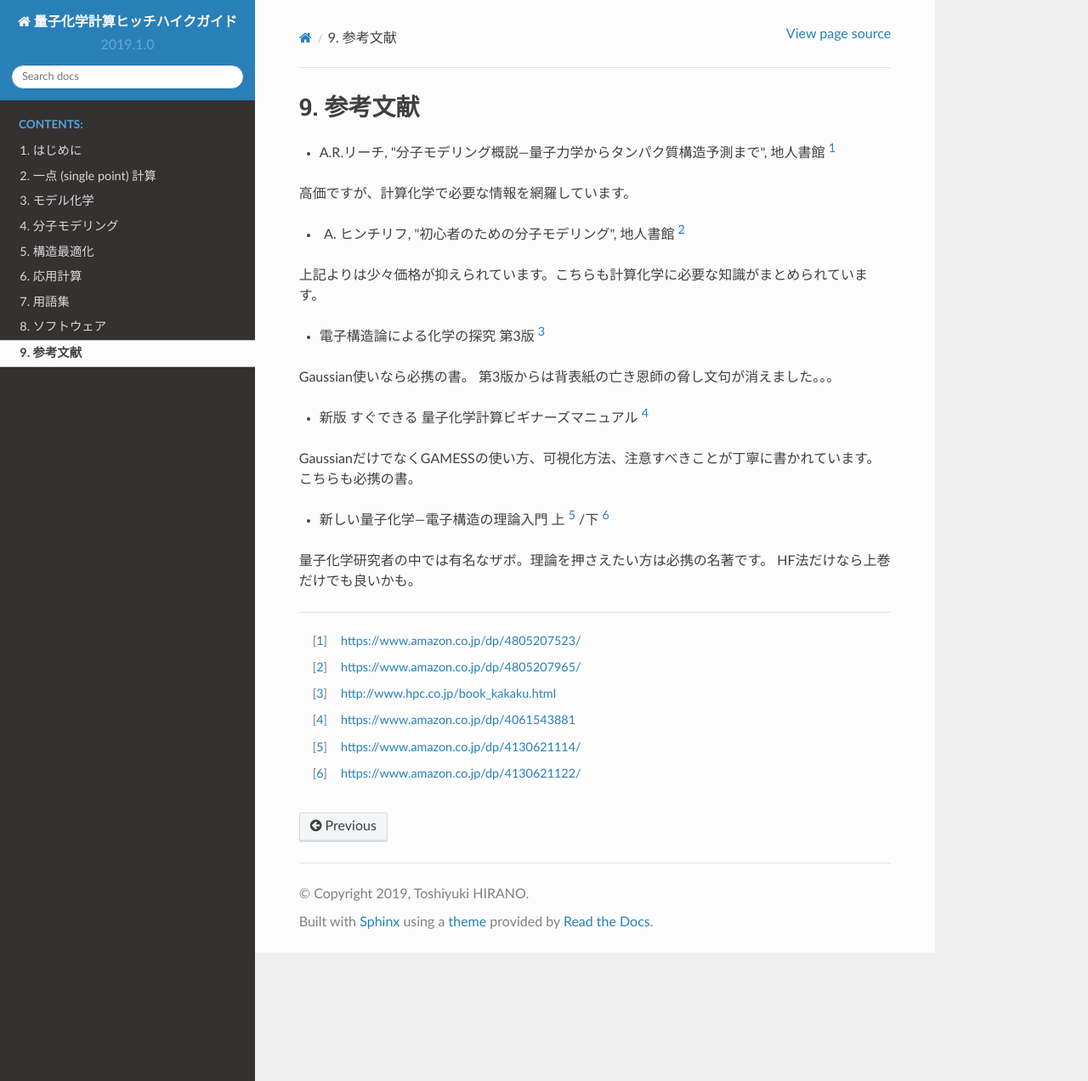
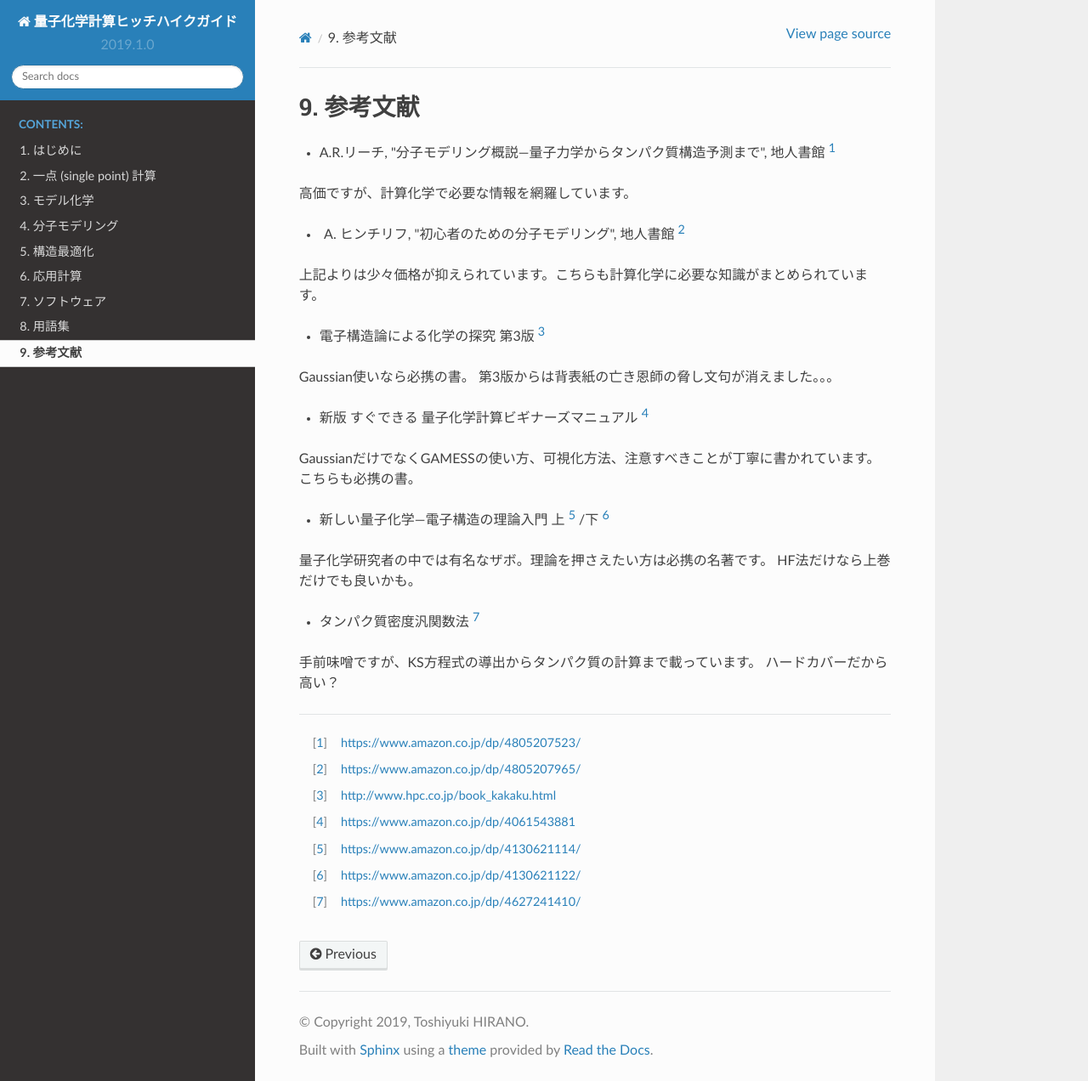
Before and after one commit to hiracchi/qm-guide, a Sphinx documentation site: the page built from source/99_reference.rst, in a window 1280 px wide and 1272 px high. Shown: the whole window at 85% size. Built offline with Sphinx 7.4.7 and the Read the Docs theme 2.0.0, drawn with Linux system fonts in a browser that asks for light colours.

Commit message:
rename files

```diff
--- a/source/99_reference.rst
+++ b/source/99_reference.rst
@@ -31,6 +31,12 @@ GaussianだけでなくGAMESSの使い方、可視化方法、注意すべきこ
 HF法だけなら上巻だけでも良いかも。
 
 
+- タンパク質密度汎関数法 [#proteindf]_
+
+手前味噌ですが、KS方程式の導出からタンパク質の計算まで載っています。
+ハードカバーだから高い？
+
+
 ----
 
 .. [#modeling1] https://www.amazon.co.jp/dp/4805207523/
```
Also changed, not shown: other parts of source/99_reference.rst (+1 -0 lines), source/index.rst (+5 -5 lines), source/30_model_chemistry.rst (renamed from source/20_model_chemistry.rst), source/40_modeling.rst (renamed from source/30_modeling.rst), source/50_opt.rst (renamed from source/40_opt.rst), source/80_others.rst (renamed from source/50_others.rst), 1 other file.
